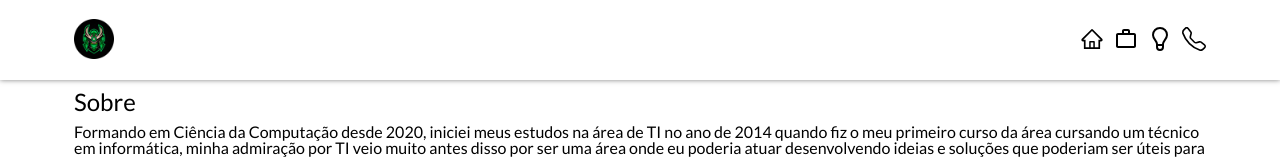
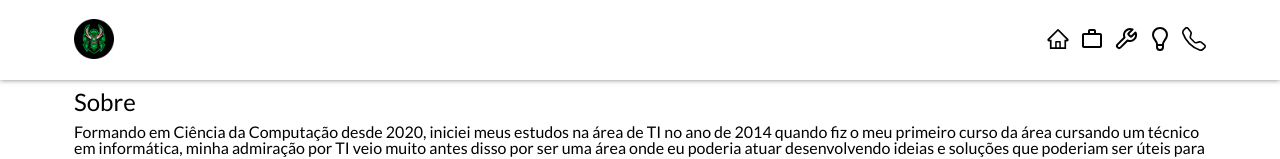
Before and after one commit to emeraldknight-sp/portfolio-desenvolvedor-web, a React (Create React App) app: page /me in a window 1280 px wide. Shown: the top 159 px of the page. Built offline with nearby package versions, Linux system fonts and the light colour scheme.

Commit message:
✅ Uodate: adding one more shortcut in the header menu

```diff
--- a/src/components/Header/index.js
+++ b/src/components/Header/index.js
@@ -3,6 +3,7 @@ import { AiOutlineHome } from 'react-icons/ai';
 import { MdOutlineWorkOutline } from 'react-icons/md';
 import { GrInfo } from 'react-icons/gr';
 import { BsTelephone } from 'react-icons/bs';
+import { FiTool } from 'react-icons/fi'
 
 import Logo from '../../images/svg/branding.svg';
 import { useNavigate } from 'react-router-dom';
@@ -31,6 +32,10 @@ const Header = () => {
             <MdOutlineWorkOutline />
             <span>Projetos</span>
           </li>
+          <li className="menu__option--header" onClick={() => handleClick("/tecnologies")}>
+            <FiTool />
+            <span>Ferramentas de Trabalho</span>
+          </li>
           <li className="menu__option--header" onClick={() => handleClick("/about")}>
             <GrInfo />
             <span>Habilidades</span>
```
